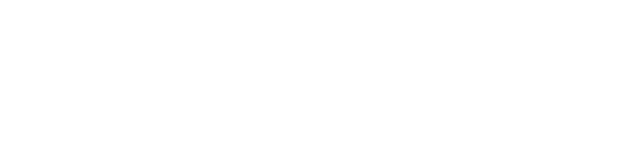
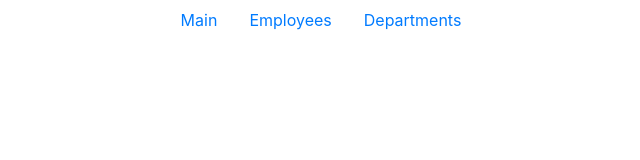
Before and after one commit to vsmetansky/py_web_app, a plain HTML site: page documentation/html_prototype/departments.html in a window 1280 px wide. Shown: the whole page, without its empty margins (319-959 px from the left). Drawn offline with nearby package versions, Linux system fonts and the light colour scheme.

Commit message:
srs changed a bit

```diff
--- a/documentation/html_prototype/departments.html
+++ b/documentation/html_prototype/departments.html
@@ -0,0 +1,31 @@
+<!DOCTYPE html>
+<html lang="en">
+
+<head>
+    <meta charset="UTF-8">
+    <meta name="viewport" content="width=device-width, initial-scale=1.0">
+    <meta http-equiv="X-UA-Compatible" content="ie=edge">
+    <title>Main</title>
+    <link href="https://stackpath.bootstrapcdn.com/bootstrap/4.4.1/css/bootstrap.min.css" rel="stylesheet"
+        integrity="sha384-Vkoo8x4CGsO3+Hhxv8T/Q5PaXtkKtu6ug5TOeNV6gBiFeWPGFN9MuhOf23Q9Ifjh" crossorigin="anonymous">
+</head>
+
+<body>
+    <ul class="nav justify-content-center">
+        <li class="nav-item">
+            <a class="nav-link" href="#">Main</a>
+        </li>
+        <li class="nav-item">
+            <a class="nav-link" href="#">Employees</a>
+        </li>
+        <li class="nav-item">
+            <a class="nav-link" href="#">Departments</a>
+        </li>
+    </ul>
+</body>
+
+<script src="https://stackpath.bootstrapcdn.com/bootstrap/4.4.1/js/bootstrap.min.js"
+    integrity="sha384-wfSDF2E50Y2D1uUdj0O3uMBJnjuUD4Ih7YwaYd1iqfktj0Uod8GCExl3Og8ifwB6"
+    crossorigin="anonymous"></script>
+
+</html>
```
Also changed, not shown: documentation/html_prototype/employee.html (+18 -2 lines), documentation/html_prototype/employees.html (+31 -0 lines), documentation/html_prototype/index.html (added, +31 -0 lines), 1 other file.
